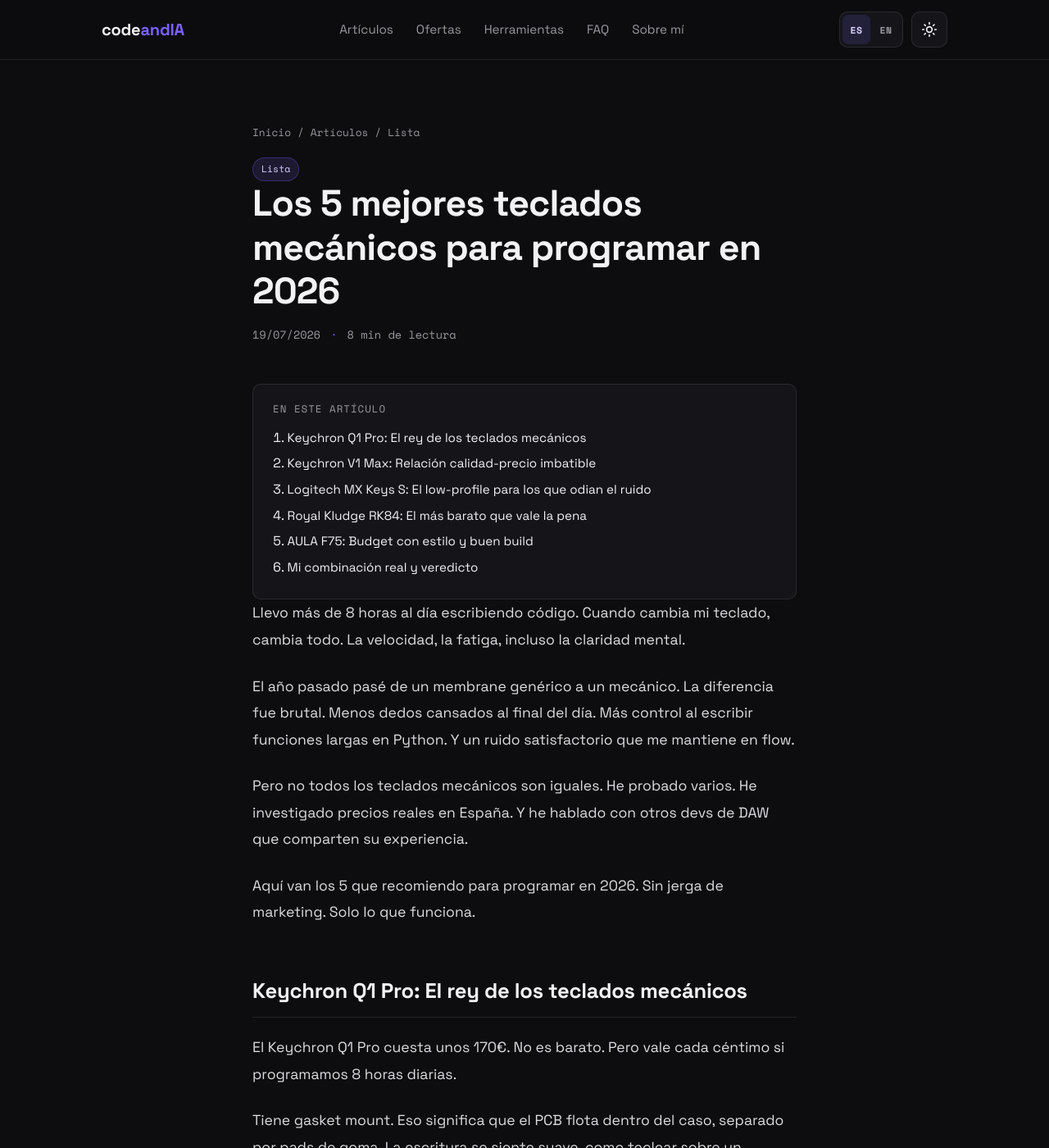
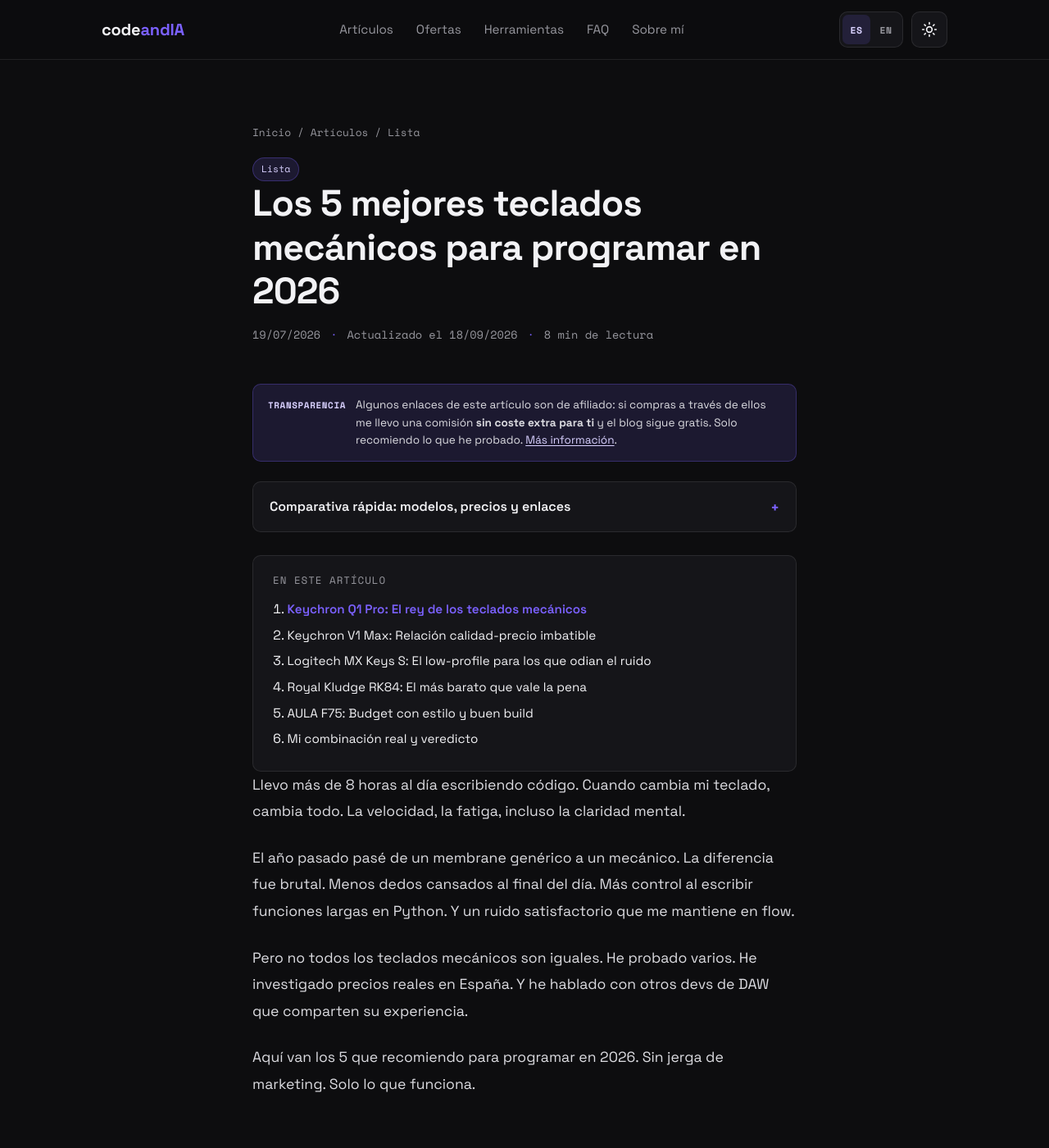
Before and after one commit to vibodigitalinfo-lab/codeandIA, a Jekyll site: the page built from articulos/listas/mejores-teclados-mecanicos-programar.md, in a window 1280 px wide and 1400 px high. Shown: the whole window at 82% size. Built offline with Jekyll 4.4.1, drawn with Linux system fonts in a browser that asks for light colours; some of the changed text lies outside the part shown.

Commit message:
feat(articulos): transparencia, caja de autor, comparativa rapida, indice con scroll-spy y enlaces ancla

```diff
--- /dev/null
+++ b/_includes/affiliate-disclosure.html
@@ -0,0 +1,11 @@
+{% assign tiene_afiliado = false %}
+{% if page.affiliate_url %}{% assign tiene_afiliado = true %}{% endif %}
+{% if page.content contains 'tag=codeandia-21' %}{% assign tiene_afiliado = true %}{% endif %}
+{% if page.content contains 'namecheap.pxf.io' %}{% assign tiene_afiliado = true %}{% endif %}
+{% if page.content contains 'hostinger.com' %}{% assign tiene_afiliado = true %}{% endif %}
+{% if tiene_afiliado %}
+<aside class="affiliate-disclosure">
+  <span class="affiliate-disclosure-tag">Transparencia</span>
+  <p>Algunos enlaces de este artículo son de afiliado: si compras a través de ellos me llevo una comisión <strong>sin coste extra para ti</strong> y el blog sigue gratis. Solo recomiendo lo que he probado. <a href="{{ '/privacidad/' | relative_url }}">Más información</a>.</p>
+</aside>
+{% endif %}
--- /dev/null
+++ b/_includes/author-box.html
@@ -0,0 +1,9 @@
+<aside class="author-box">
+  <div class="author-avatar" aria-hidden="true">I</div>
+  <div class="author-body">
+    <p class="author-name">Iván</p>
+    <p class="author-role">Estudiante de DAW · Escribo en codeandIA</p>
+    <p class="author-bio">Pruebo cada herramienta durante semanas antes de recomendarla. Reviews y comparativas en primera persona, contando también lo que no me gusta.</p>
+    <p class="author-links"><a href="{{ '/' | relative_url }}#sobre-mi">Sobre mí</a><span aria-hidden="true"> · </span><a href="mailto:ivan@codeandia.com">ivan@codeandia.com</a></p>
+  </div>
+</aside>
--- /dev/null
+++ b/_includes/buying-table.html
@@ -0,0 +1,28 @@
+{% if page.picks %}
+<details class="buying-table">
+  <summary>Comparativa rápida: modelos, precios y enlaces</summary>
+  <div class="buying-table-scroll">
+    <table>
+      <thead>
+        <tr>
+          <th scope="col">Producto</th>
+          <th scope="col">Precio</th>
+          <th scope="col">Ideal para</th>
+          <th scope="col"><span class="sr-only">Enlace</span></th>
+        </tr>
+      </thead>
+      <tbody>
+        {% for p in page.picks %}
+        <tr>
+          <th scope="row">{{ p.name }}{% if p.badge %} <span class="pick-badge">{{ p.badge }}</span>{% endif %}</th>
+          <td class="pick-price">{{ p.price }}</td>
+          <td class="pick-for">{{ p.best_for }}</td>
+          <td class="pick-action">{% if p.url %}<a class="pick-link" href="{{ p.url }}" target="_blank" rel="sponsored nofollow noopener">Ver →</a>{% else %}<span class="pick-nolink" aria-hidden="true">—</span>{% endif %}</td>
+        </tr>
+        {% endfor %}
+      </tbody>
+    </table>
+  </div>
+  <p class="buying-table-note">Precios orientativos consultados en septiembre de 2026; pueden variar. Te llevo siempre a la ficha del producto, nunca a una búsqueda.</p>
+</details>
+{% endif %}
--- a/_layouts/article.html
+++ b/_layouts/article.html
@@ -10,7 +10,7 @@ layout: default
     "headline": {{ page.title | jsonify }},
     "description": {{ page.description | jsonify }},
     "datePublished": {{ page.date | date_to_xmlschema | jsonify }},
-    "dateModified": {{ page.date | date_to_xmlschema | jsonify }},
+    "dateModified": {{ page.updated | default: page.date | date_to_xmlschema | jsonify }},
     "inLanguage": "es-ES",
     "mainEntityOfPage": {{ page.url | absolute_url | jsonify }},
     "articleSection": {{ page.category | jsonify }},
@@ -48,6 +48,9 @@ layout: default
       <h1 class="article-title">{{ page.title }}</h1>
       <div class="article-meta">
         <time datetime="{{ page.date | date_to_xmlschema }}">{{ page.date | date: "%d/%m/%Y" }}</time>
+        {% if page.updated %}
+        <span class="meta-dot">·</span><time datetime="{{ page.updated | date_to_xmlschema }}">Actualizado el {{ page.updated | date: "%d/%m/%Y" }}</time>
+        {% endif %}
         {% if page.readtime %}
         <span class="meta-dot">·</span><span>{{ page.readtime }} min de lectura</span>
         {% else %}
@@ -57,6 +60,10 @@ layout: default
         {% endif %}
       </div>
     </div>
+
+    {% include affiliate-disclosure.html %}
+
+    {% include buying-table.html %}
 
     <nav class="toc" id="toc" aria-label="Índice del artículo" hidden>
       <p class="toc-title">En este artículo</p>
@@ -106,8 +113,12 @@ layout: default
       </div>
     </aside>
     {% endif %}
+
+    {% include author-box.html %}
   </div>
 </article>
+
+<button class="to-top" id="to-top" type="button" aria-label="Volver arriba">↑</button>
 
 <script>
   /* Barra de progreso de lectura */
@@ -126,24 +137,74 @@ layout: default
     update();
   })();
 
-  /* Índice automático a partir de los H2 (si hay 3 o más) */
+  /* Índice automático (si hay 3+ H2), scroll-spy y enlaces ancla en los títulos */
   (function () {
     var content = document.getElementById('article-content');
+    if (!content) return;
+    var heads = Array.prototype.slice.call(content.querySelectorAll('h2, h3'));
+    if (!heads.length) return;
+
+    heads.forEach(function (h, i) { if (!h.id) h.id = 'sec-' + (i + 1); });
+
     var nav = document.getElementById('toc');
     var list = document.getElementById('toc-list');
-    if (!content || !nav || !list) return;
-    var heads = content.querySelectorAll('h2');
-    if (heads.length < 3) { nav.parentNode && nav.parentNode.removeChild(nav); return; }
-    Array.prototype.forEach.call(heads, function (h, i) {
-      if (!h.id) h.id = 'sec-' + (i + 1);
-      var li = document.createElement('li');
+    var h2s = heads.filter(function (h) { return h.tagName === 'H2'; });
+    var links = [];
+
+    if (nav && list && h2s.length >= 3) {
+      h2s.forEach(function (h) {
+        var li = document.createElement('li');
+        var a = document.createElement('a');
+        a.href = '#' + h.id;
+        a.textContent = h.textContent;
+        li.appendChild(a);
+        list.appendChild(li);
+        links.push(a);
+      });
+      nav.hidden = false;
+
+      if ('IntersectionObserver' in window) {
+        var byId = {};
+        links.forEach(function (a) { byId[a.getAttribute('href').slice(1)] = a; });
+        var current = null;
+        var obs = new IntersectionObserver(function (entries) {
+          entries.forEach(function (e) {
+            if (!e.isIntersecting) return;
+            var a = byId[e.target.id];
+            if (!a || a === current) return;
+            if (current) current.classList.remove('is-active');
+            a.classList.add('is-active');
+            current = a;
+          });
+        }, { rootMargin: '-96px 0px -68% 0px', threshold: 0 });
+        h2s.forEach(function (h) { obs.observe(h); });
+      }
+    } else if (nav && nav.parentNode) {
+      nav.parentNode.removeChild(nav);
+    }
+
+    heads.forEach(function (h) {
       var a = document.createElement('a');
+      a.className = 'heading-anchor';
       a.href = '#' + h.id;
-      a.textContent = h.textContent;
-      li.appendChild(a);
-      list.appendChild(li);
+      a.setAttribute('aria-label', 'Enlace a esta sección');
+      a.textContent = '#';
+      a.addEventListener('click', function () {
+        var url = location.origin + location.pathname + '#' + h.id;
+        if (navigator.clipboard) { navigator.clipboard.writeText(url).then(function () {}, function () {}); }
+      });
+      h.appendChild(a);
     });
-    nav.hidden = false;
+  })();
+
+  /* Volver arriba */
+  (function () {
+    var btn = document.getElementById('to-top');
+    if (!btn) return;
+    function toggle() { btn.classList.toggle('is-visible', window.pageYOffset > 700); }
+    window.addEventListener('scroll', toggle, { passive: true });
+    toggle();
+    btn.addEventListener('click', function () { window.scrollTo({ top: 0, behavior: 'smooth' }); });
   })();
 
   /* Copiar enlace del artículo */
--- a/articulos/listas/mejores-teclados-mecanicos-programar.md
+++ b/articulos/listas/mejores-teclados-mecanicos-programar.md
@@ -8,6 +8,26 @@ readtime: 8
 affiliate_text: "Consigue el Keychron V1 Max con envío gratis en Amazon"
 affiliate_url: "https://www.amazon.es/dp/B0CNW5G66B?tag=codeandia-21"
 affiliate_label: "Ver en Amazon"
+updated: 2026-09-18
+picks:
+  - name: "Keychron V1 Max"
+    price: "137,99€"
+    best_for: "Mejor calidad-precio para empezar"
+    url: "https://www.amazon.es/dp/B0CNW5G66B?tag=codeandia-21"
+    badge: "Mi pick"
+  - name: "Royal Kludge RK84ES"
+    price: "67,99€"
+    best_for: "El más barato que vale la pena"
+    url: "https://www.amazon.es/dp/B0GVJRGLHX?tag=codeandia-21"
+  - name: "Keychron Q1 Pro"
+    price: "~170€"
+    best_for: "Sin compromisos (gasket mount + aluminio)"
+  - name: "Logitech MX Keys S"
+    price: "~120€"
+    best_for: "Quien odia el ruido (low-profile)"
+  - name: "AULA F75"
+    price: "~70€"
+    best_for: "Budget con buen acabado sin mods"
 ---
 
 Llevo más de 8 horas al día escribiendo código. Cuando cambia mi teclado, cambia todo. La velocidad, la fatiga, incluso la claridad mental.
--- a/styles.css
+++ b/styles.css
@@ -804,6 +804,327 @@ a {
   display: grid;
   grid-template-columns: repeat(auto-fill, minmax(260px, 1fr));
   gap: 20px;
+}
+
+/* ============ Mejoras de artículo (guías y reviews) ============ */
+
+.sr-only {
+  position: absolute;
+  width: 1px;
+  height: 1px;
+  padding: 0;
+  margin: -1px;
+  overflow: hidden;
+  clip: rect(0, 0, 0, 0);
+  white-space: nowrap;
+  border: 0;
+}
+
+/* Nota de transparencia de afiliados */
+.affiliate-disclosure {
+  display: flex;
+  gap: 12px;
+  align-items: flex-start;
+  margin-top: 24px;
+  padding: 14px 18px;
+  background: var(--accent-soft);
+  border: 1px solid rgba(123, 97, 255, 0.28);
+  border-radius: var(--radius);
+}
+
+.affiliate-disclosure-tag {
+  flex-shrink: 0;
+  padding-top: 3px;
+  font-family: var(--font-mono);
+  font-size: 0.68rem;
+  font-weight: 700;
+  text-transform: uppercase;
+  letter-spacing: 0.06em;
+  color: var(--accent-text);
+}
+
+.affiliate-disclosure p {
+  margin: 0;
+  font-size: 0.85rem;
+  line-height: 1.6;
+  color: var(--text-body);
+}
+
+.affiliate-disclosure a {
+  color: var(--accent-text);
+  text-decoration: underline;
+  text-underline-offset: 2px;
+}
+
+/* Comparativa rápida de las guías de compra */
+.buying-table {
+  margin-top: 24px;
+  background: var(--bg-raised);
+  border: 1px solid var(--border);
+  border-radius: var(--radius);
+  overflow: hidden;
+}
+
+.buying-table > summary {
+  display: flex;
+  align-items: center;
+  justify-content: space-between;
+  gap: 12px;
+  padding: 16px 20px;
+  font-weight: 600;
+  color: var(--text);
+  cursor: pointer;
+  list-style: none;
+}
+
+.buying-table > summary::-webkit-details-marker {
+  display: none;
+}
+
+.buying-table > summary::after {
+  content: "+";
+  font-family: var(--font-mono);
+  font-size: 1.1rem;
+  color: var(--accent);
+}
+
+.buying-table[open] > summary::after {
+  content: "−";
+}
+
+.buying-table > summary:hover {
+  color: var(--accent-text);
+}
+
+.buying-table-scroll {
+  overflow-x: auto;
+  border-top: 1px solid var(--border);
+}
+
+.buying-table table {
+  width: 100%;
+  border-collapse: collapse;
+  font-size: 0.9rem;
+}
+
+.buying-table th,
+.buying-table td {
+  padding: 12px 16px;
+  text-align: left;
+  vertical-align: middle;
+  border-bottom: 1px solid var(--border);
+}
+
+.buying-table thead th {
+  font-family: var(--font-mono);
+  font-size: 0.7rem;
+  text-transform: uppercase;
+  letter-spacing: 0.06em;
+  color: var(--text-muted);
+  background: var(--bg-alt);
+}
+
+.buying-table tbody th {
+  font-weight: 600;
+  color: var(--text);
+}
+
+.buying-table tbody tr:last-child th,
+.buying-table tbody tr:last-child td {
+  border-bottom: 0;
+}
+
+.buying-table tbody tr:hover {
+  background: var(--accent-soft);
+}
+
+.pick-badge {
+  display: inline-block;
+  margin-left: 6px;
+  padding: 2px 8px;
+  font-family: var(--font-mono);
+  font-size: 0.62rem;
+  font-weight: 700;
+  text-transform: uppercase;
+  letter-spacing: 0.04em;
+  color: #fff;
+  background: var(--accent);
+  border-radius: 999px;
+  vertical-align: middle;
+}
+
+.pick-price {
+  font-family: var(--font-mono);
+  font-weight: 700;
+  color: var(--accent-text);
+  white-space: nowrap;
+}
+
+.pick-for {
+  color: var(--text-muted);
+}
+
+.pick-link {
+  display: inline-block;
+  font-family: var(--font-mono);
+  font-size: 0.78rem;
+  font-weight: 700;
+  color: var(--accent-text);
+  text-decoration: none;
+  white-space: nowrap;
+}
+
+.pick-link:hover {
+  text-decoration: underline;
+}
+
+.pick-nolink {
+  color: var(--text-muted);
+}
+
+.buying-table-note {
+  margin: 0;
+  padding: 12px 20px 16px;
+  font-size: 0.78rem;
+  color: var(--text-muted);
+  border-top: 1px solid var(--border);
+}
+
+/* Enlace ancla en los títulos */
+.article-content h2,
+.article-content h3 {
+  position: relative;
+}
+
+.heading-anchor {
+  margin-left: 8px;
+  font-weight: 400;
+  color: var(--accent);
+  text-decoration: none;
+  opacity: 0;
+  transition: opacity 0.15s ease;
+}
+
+.article-content h2:hover .heading-anchor,
+.article-content h3:hover .heading-anchor,
+.heading-anchor:focus-visible {
+  opacity: 1;
+}
+
+/* Estado activo del índice (scroll-spy) */
+.toc-list a.is-active {
+  color: var(--accent);
+  font-weight: 600;
+}
+
+/* Caja de autor */
+.author-box {
+  display: flex;
+  gap: 18px;
+  align-items: flex-start;
+  margin-top: 48px;
+  padding: 24px;
+  background: var(--bg-raised);
+  border: 1px solid var(--border);
+  border-radius: calc(var(--radius) + 2px);
+}
+
+.author-avatar {
+  flex-shrink: 0;
+  width: 52px;
+  height: 52px;
+  display: flex;
+  align-items: center;
+  justify-content: center;
+  font-family: var(--font-mono);
+  font-size: 1.35rem;
+  font-weight: 700;
+  color: #fff;
+  background: linear-gradient(145deg, var(--accent), var(--accent-text));
+  border-radius: 50%;
+}
+
+.author-body p {
+  margin: 0;
+}
+
+.author-name {
+  font-weight: 700;
+  color: var(--text);
+}
+
+.author-role {
+  font-family: var(--font-mono);
+  font-size: 0.72rem;
+  color: var(--text-muted);
+}
+
+.author-bio {
+  margin-top: 8px !important;
+  font-size: 0.9rem;
+  line-height: 1.65;
+  color: var(--text-body);
+}
+
+.author-links {
+  margin-top: 10px !important;
+  font-family: var(--font-mono);
+  font-size: 0.78rem;
+}
+
+.author-links a {
+  color: var(--accent-text);
+  text-decoration: none;
+}
+
+.author-links a:hover {
+  text-decoration: underline;
+}
+
+/* Botón volver arriba */
+.to-top {
+  position: fixed;
+  right: 22px;
+  bottom: 22px;
+  z-index: 40;
+  width: 46px;
+  height: 46px;
+  display: flex;
+  align-items: center;
+  justify-content: center;
+  font-size: 1.2rem;
+  color: #fff;
+  background: var(--accent);
+  border: 0;
+  border-radius: 50%;
+  cursor: pointer;
+  opacity: 0;
+  visibility: hidden;
+  transform: translateY(10px);
+  box-shadow: 0 8px 24px rgba(123, 97, 255, 0.4);
+  transition: opacity 0.2s ease, transform 0.2s ease, visibility 0.2s ease;
+}
+
+.to-top.is-visible {
+  opacity: 1;
+  visibility: visible;
+  transform: translateY(0);
+}
+
+.to-top:hover {
+  background: var(--accent-text);
+}
+
+@media (max-width: 640px) {
+  .author-box {
+    flex-direction: column;
+    gap: 14px;
+  }
+
+  .buying-table th,
+  .buying-table td {
+    padding: 10px 12px;
+  }
 }
 
 /* ============ Grid de herramientas ============ */
```
Also changed, not shown: articulos/listas/raton-ergonomico-programadores.md (+20 -0 lines), articulos/listas/silla-ergonomica-barata-programar.md (+19 -0 lines).
